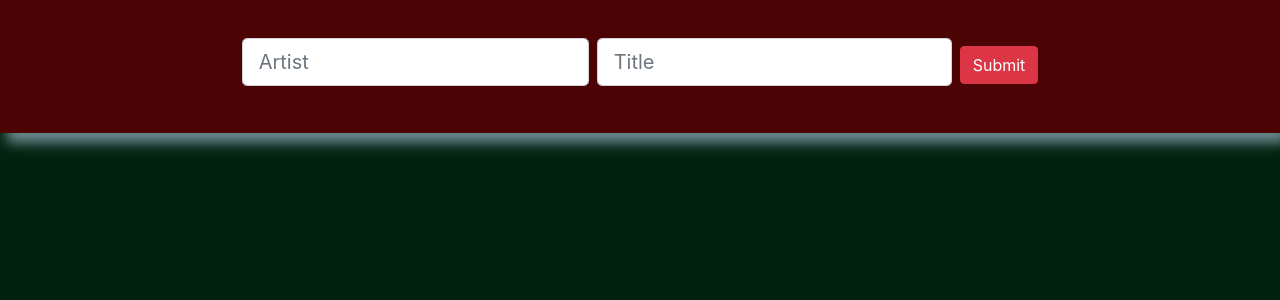
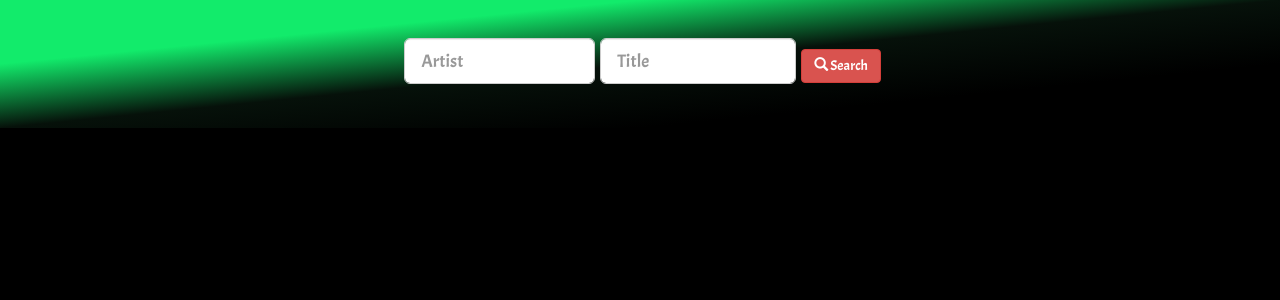
Before and after one commit to mikesabzz/lyrics-finder, a React (Create React App) app: page / in a window 1280 px wide. Shown: the top 300 px of the page. Built offline with nearby package versions, Linux system fonts and the light colour scheme; a web font is replaced by a local one.

Commit message:
good styling

```diff
--- a/src/components/FormInput/FormInput.css
+++ b/src/components/FormInput/FormInput.css
@@ -1,7 +1,9 @@
+@import url('https://fonts.googleapis.com/css?family=Acme&display=swap');
+
 .input-field {
     display: flex;
-    background-color: rgb(75, 3, 3);
+    background-image: linear-gradient(to left top, #000000,  #000000, #06110a, #12eb6b, #12eb6b);
     justify-content: center;
     padding: 3%;
-    box-shadow: 7px 10px 12px rgb(109, 137, 145);
+    font-family: 'Acme', sans-serif;
 }
--- a/src/components/FormInput/index.js
+++ b/src/components/FormInput/index.js
@@ -7,7 +7,7 @@ const FormInput = (props) => {
                 <form onSubmit={props.handleSubmit}>
                     <label>
                         <input
-                            className="form-control form-control-lg"
+                            className="form-control input-lg ml-2"
                             type="text"
                             value={props.artist}
                             name="artist"
@@ -18,7 +18,7 @@ const FormInput = (props) => {
                     </label>
                     <label>
                         <input
-                            className="form-control form-control-lg ml-2"
+                            className="form-control input-lg ml-3"
                             type="text"
                             value={props.title}
                             name="title"
@@ -27,7 +27,8 @@ const FormInput = (props) => {
                             required
                         />
                     </label>
-                    <button className="btn btn-danger ml-3">Submit</button>
+                    <button className="btn btn-danger ml-4">
+                    <span className="glyphicon glyphicon-search"></span> Search</button>
                 </form>
             </div>
         )
--- a/src/components/LyricFinder/index.js
+++ b/src/components/LyricFinder/index.js
@@ -50,7 +50,7 @@ class LyricFinder extends Component {
         this.handleSecondChange(event)
     }
     componentWillMount() {
-        document.body.style.backgroundColor = "#00220F";
+        document.body.style.backgroundColor = "black"
     }
     render() {
         const {error}=this.state
--- a/src/components/Lyrics/Lyrics.css
+++ b/src/components/Lyrics/Lyrics.css
@@ -6,6 +6,7 @@
     font-size: xx-large;
     color: whitesmoke;
     font-family: 'Lakki Reddy', cursive;
-    margin: 5%;
+    margin: 7%;
     text-shadow: 2px 2px rgb(91, 109, 92);
+    text-align: center;
 }
--- a/src/components/Lyrics/index.js
+++ b/src/components/Lyrics/index.js
@@ -6,7 +6,7 @@ const Lyrics = (props) => {
         <div  className="lyric-body">
             <div>
                 {props.loading ? <h1>loading...</h1> : props.artistLyrics.lyrics}
-                {/* props.error? props.error : null}  */}
+                {props.error? props.error : null}
             </div>
         </div>
     )
--- a/src/index.js
+++ b/src/index.js
@@ -8,6 +8,7 @@ import * as serviceWorker from './serviceWorker';
 ReactDOM.render(
     <Router>
         <App />
+        <link href="https://maxcdn.bootstrapcdn.com/bootstrap/3.3.7/css/bootstrap.min.css" rel="stylesheet"></link>
     </Router>,
 document.getElementById('root'));
 
```
